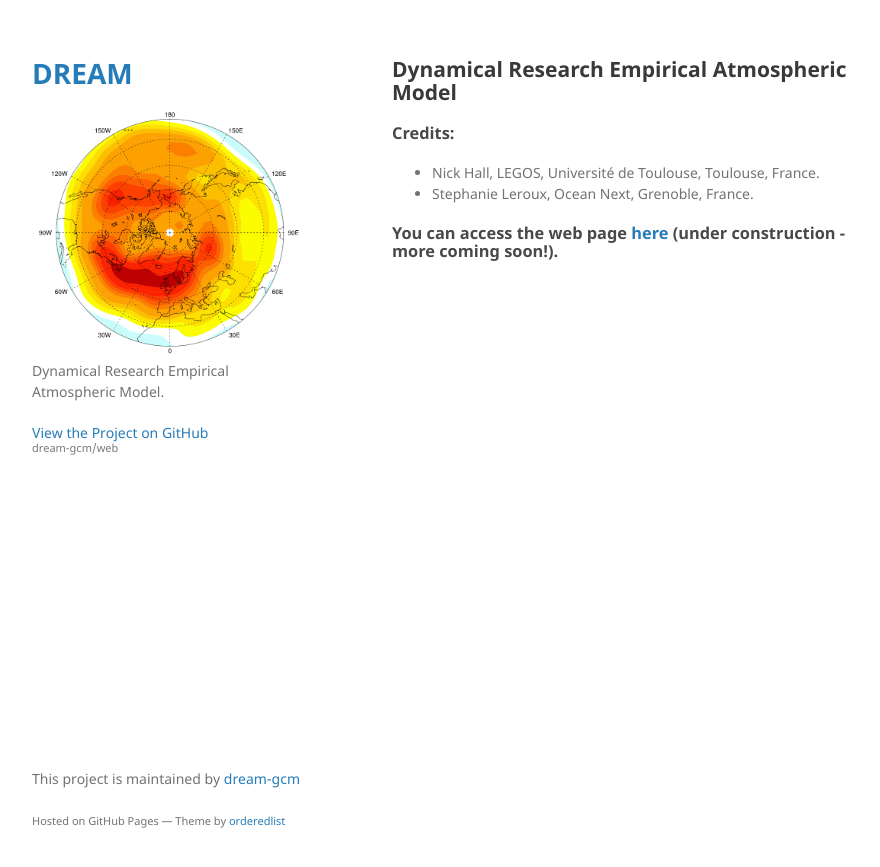
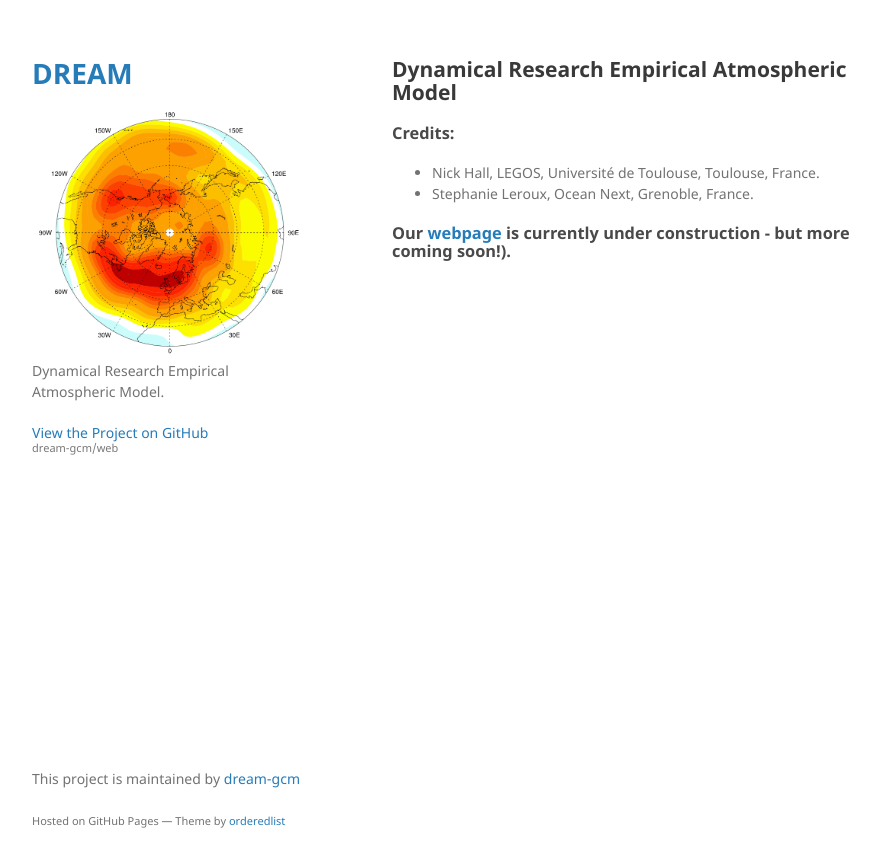
Before and after one commit to dream-gcm/web, a Jekyll site: the page built from index.md, in a window 1280 px wide. Shown: the top 867 px of the page, without its empty margins (178-1058 px from the left). Built offline with Jekyll 4.4.1, drawn with Linux system fonts in a browser that asks for light colours; our own code applies the rules of GitHub Pages for plain Markdown files.

Commit message:
Update index.md

```diff
--- a/index.md
+++ b/index.md
@@ -9,4 +9,4 @@ layout: default
 * Stephanie Leroux, Ocean Next, Grenoble, France.
 
 
-### You can access the web page [here](https://dream-gcm.github.io/web) (under construction - more coming soon!).
+### Our [webpage](https://dream-gcm.github.io/) is currently under construction - but more coming soon!).
```
